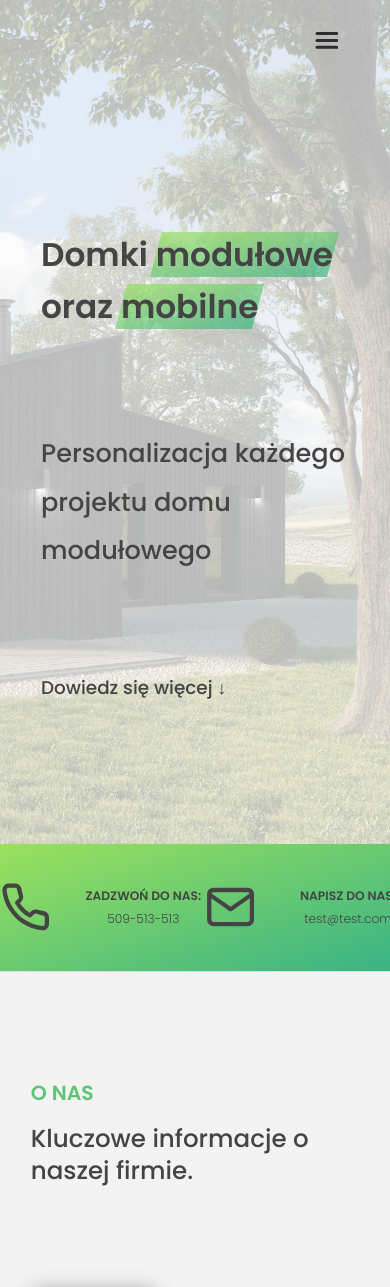
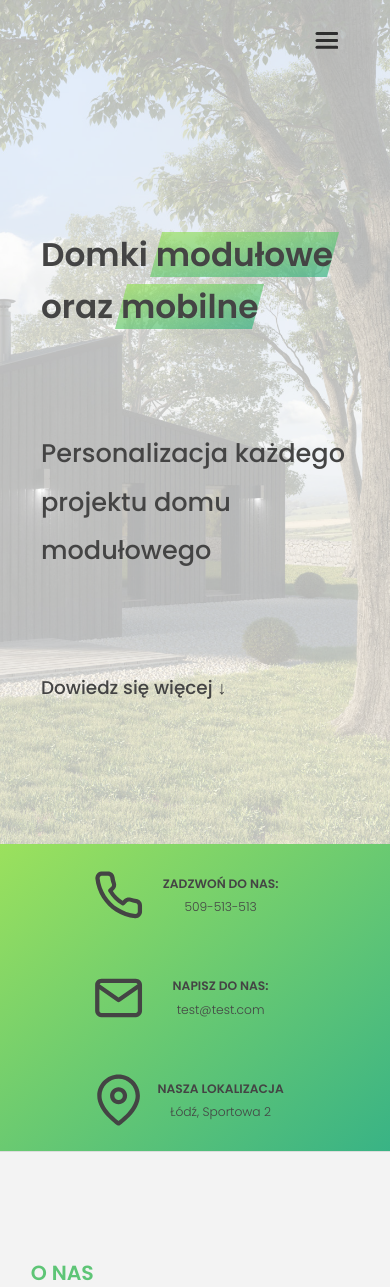
Before and after one commit to pgreber2504/aimdevelopment_commercial, a Next.js app: page / in a window 390 px wide. Shown: the top 1287 px of the page. Built offline with nearby package versions, Linux system fonts and the light colour scheme.

Commit message:
added responsive info page

```diff
--- a/components/Layout/SectionWrapper/SectionWrapper.module.scss
+++ b/components/Layout/SectionWrapper/SectionWrapper.module.scss
@@ -60,10 +60,17 @@
   padding: 0;
   background-image: $gradient-primary;
   border-top: none;
-  height: 15vh;
+  height: 100%;
   display: flex;
+  flex-direction: column;
   align-items: center;
-  justify-content: space-evenly;
+  justify-content: center;
+
+  @include breakpoint(large) {
+    height: 15vh;
+    flex-direction: row;
+    justify-content: space-around;
+  }
 
   & > * {
     flex: 0;
@@ -71,22 +78,35 @@
 
   .section__info--phone {
     display: grid;
-    grid-template-rows: repeat(2, auto);
-    grid-template-columns: 1fr 16rem;
+    grid-template-rows: repeat(2, 4rem);
+    grid-template-columns: 1fr 3fr;
     align-items: center;
     justify-items: center;
     align-content: center;
-    height: 100%;
     padding: 1rem 0;
-    gap: 0 1rem;
     width: 20rem;
+
+    @include breakpoint(large) {
+      grid-template-rows: repeat(2, auto);
+      grid-template-columns: 1fr 16rem;
+      height: 100%;
+      gap: 0 1rem;
+    }
 
     svg {
       grid-row: 1 / span 2;
-      height: 100%;
+      // height: 100%;
       width: 5rem;
       justify-self: flex-end;
       fill: #444;
+
+      @include breakpoint(large) {
+        grid-row: 1 / span 2;
+        height: 100%;
+        width: 5rem;
+        justify-self: flex-end;
+        fill: #444;
+      }
     }
     h1 {
       font-size: $font-content;
```
